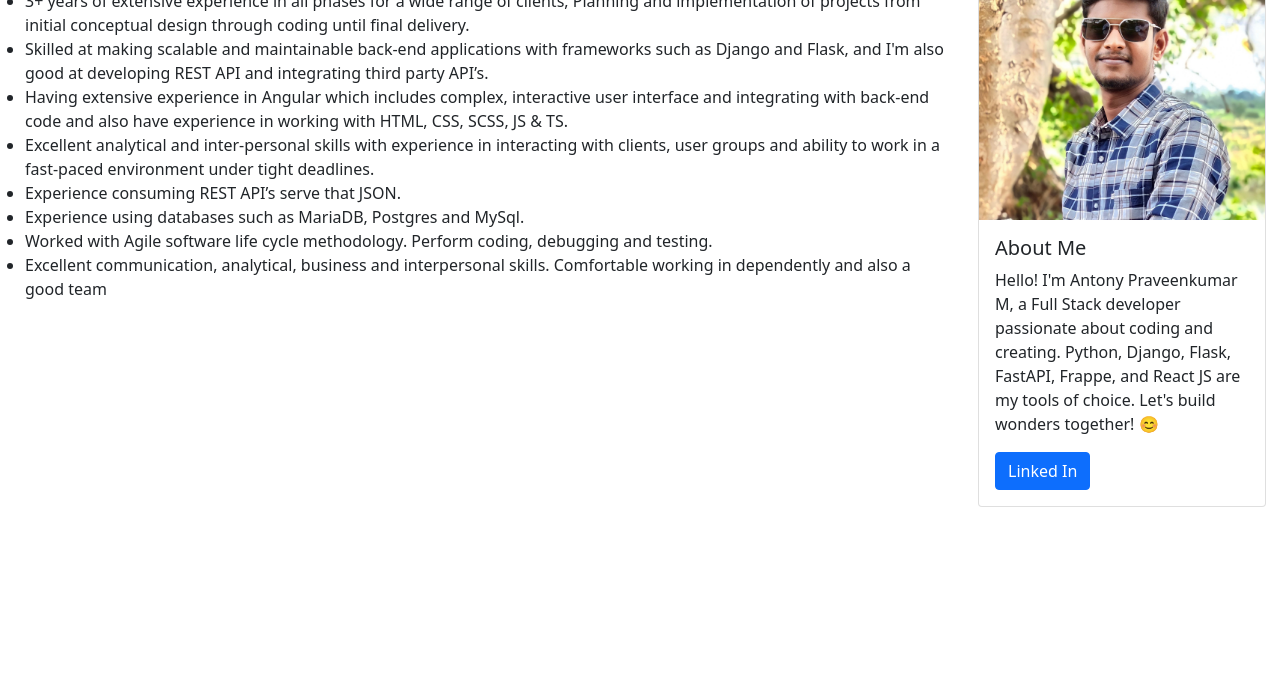
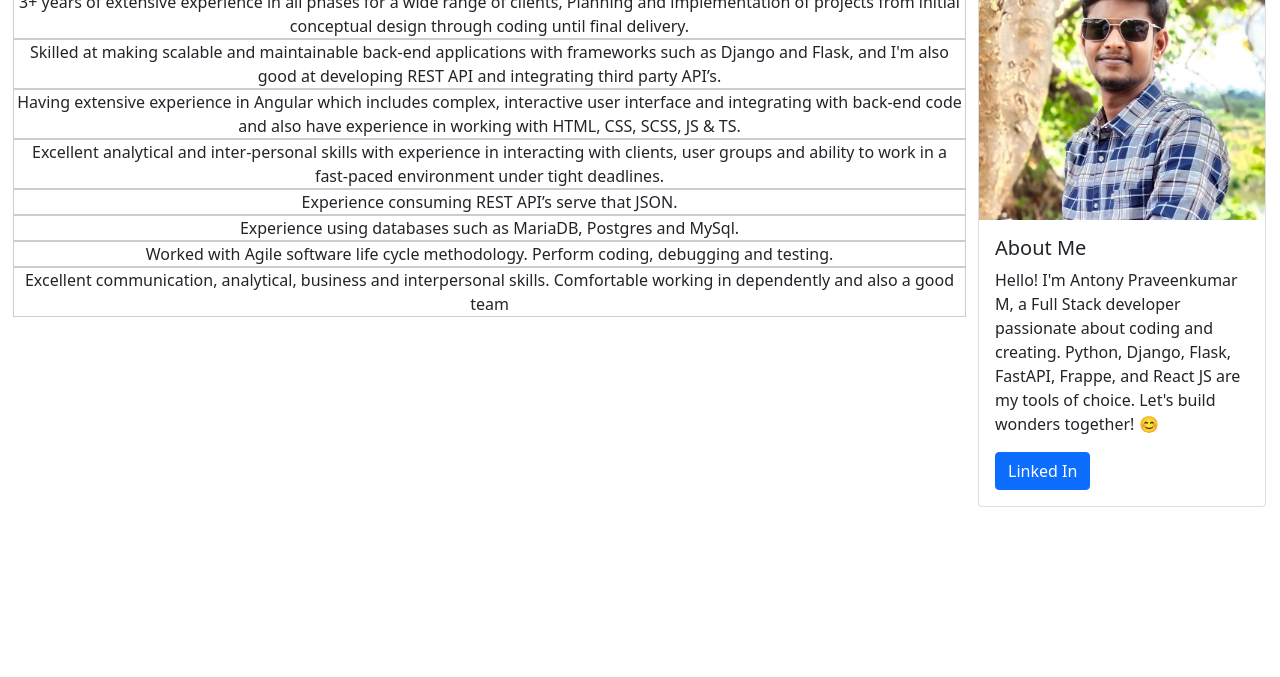
Before and after one commit to Antony-M1/antony-m1.github.io, a plain HTML site: page index.html in a window 1280 px wide. Shown: the part 123-800 px from the top of the page. Drawn offline with nearby package versions, Linux system fonts and the light colour scheme.

Commit message:
about section

```diff
--- a/css/index.css
+++ b/css/index.css
@@ -7,5 +7,22 @@
 }
 
 #aboutSummary {
-    padding-left: 25px;
+  display: flex;
+  flex-wrap: wrap;
+  justify-content: space-between;
+   padding-left: 25px;
 }
+
+#aboutSummary-ul {
+  list-style: none;
+  padding: 0;
+  margin: 0;
+  width: 100%;
+}
+
+#aboutSummary-li {
+  flex: 0 0 calc(33.33% - 10px); /* For 3 items in a row, adjust this based on your needs */
+  /* Add margin or padding as desired */
+  text-align: center;
+  border: 1px solid #ccc;
+}
--- a/templates/aboutMainContent.html
+++ b/templates/aboutMainContent.html
@@ -1,13 +1,13 @@
 <div id="aboutSummary" class="row">
     <h1>Summary</h1>
-    <ul>
-        <li>3+ years of extensive experience in all phases for a wide range of clients, Planning and implementation of projects from initial conceptual design through coding until final delivery.</li>
-        <li>Skilled at making scalable and maintainable back-end applications with frameworks such as Django and Flask, and I'm also good at developing REST API and integrating third party API’s.</li>
-        <li>Having extensive experience in Angular which includes complex, interactive user interface and integrating with back-end code and also have experience in working with HTML, CSS, SCSS, JS & TS.</li>
-        <li>Excellent analytical and inter-personal skills with experience in interacting with clients, user groups and ability to work in a fast-paced environment under tight deadlines.</li>
-        <li>Experience consuming REST API’s serve that JSON.</li>
-        <li>Experience using databases such as MariaDB, Postgres and MySql.</li>
-        <li>Worked with Agile software life cycle methodology. Perform coding, debugging and testing.</li>
-        <li>Excellent communication, analytical, business and interpersonal skills. Comfortable working in dependently and also a good team</li>
+    <ul id="aboutSummary-ul">
+        <li id="aboutSummary-li">3+ years of extensive experience in all phases for a wide range of clients, Planning and implementation of projects from initial conceptual design through coding until final delivery.</li>
+        <li id="aboutSummary-li">Skilled at making scalable and maintainable back-end applications with frameworks such as Django and Flask, and I'm also good at developing REST API and integrating third party API’s.</li>
+        <li id="aboutSummary-li">Having extensive experience in Angular which includes complex, interactive user interface and integrating with back-end code and also have experience in working with HTML, CSS, SCSS, JS & TS.</li>
+        <li id="aboutSummary-li">Excellent analytical and inter-personal skills with experience in interacting with clients, user groups and ability to work in a fast-paced environment under tight deadlines.</li>
+        <li id="aboutSummary-li">Experience consuming REST API’s serve that JSON.</li>
+        <li id="aboutSummary-li">Experience using databases such as MariaDB, Postgres and MySql.</li>
+        <li id="aboutSummary-li">Worked with Agile software life cycle methodology. Perform coding, debugging and testing.</li>
+        <li id="aboutSummary-li">Excellent communication, analytical, business and interpersonal skills. Comfortable working in dependently and also a good team</li>
     </ul>
 </div>
```
